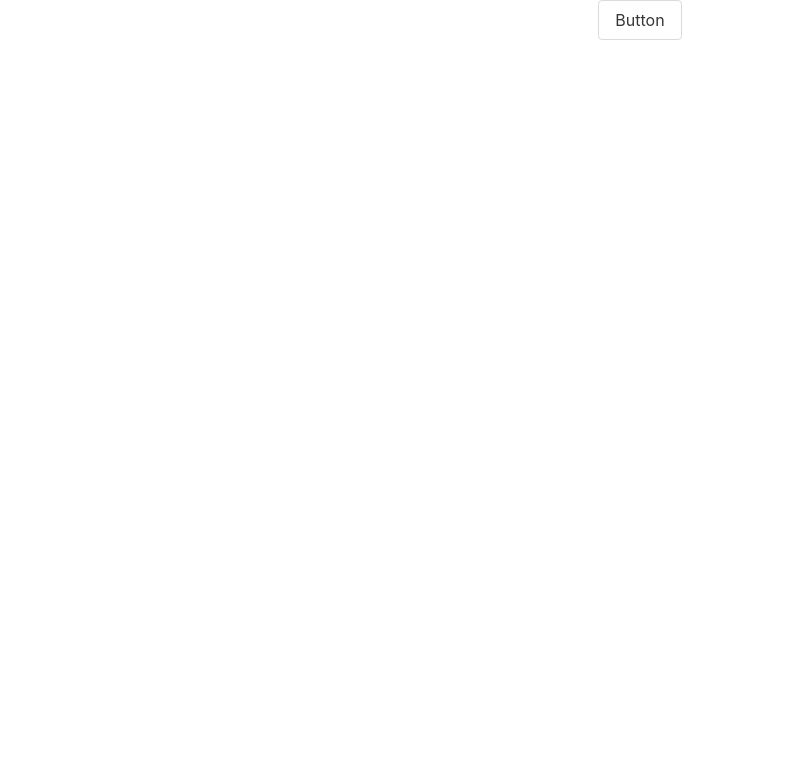
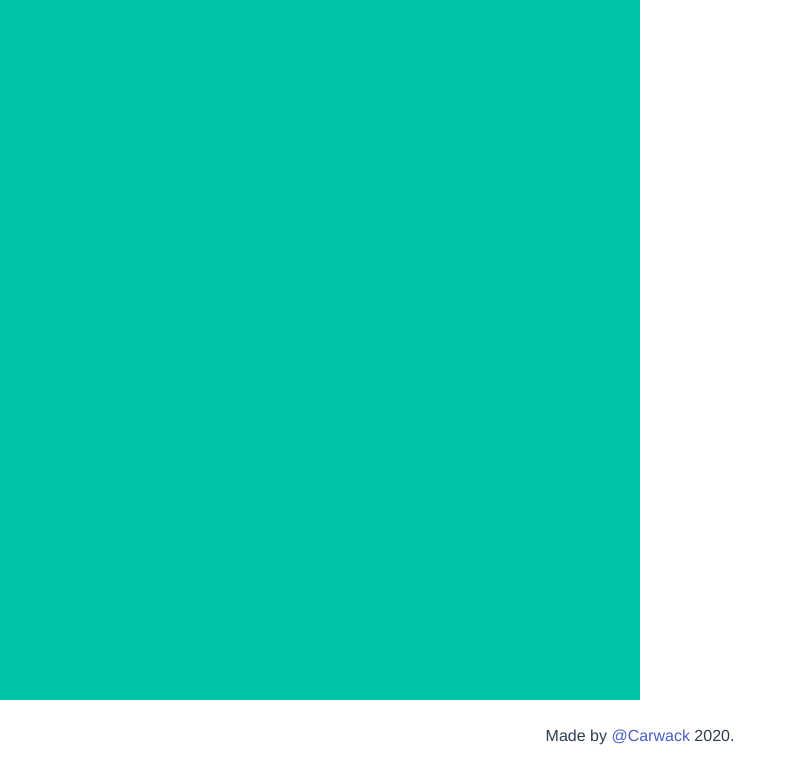
Before and after one commit to carwack/ml5-giphy, a Vue app: page / in a window 1280 px wide. Shown: the top 784 px of the page, without its empty margins (0-793 px from the left). Built offline with nearby package versions, Linux system fonts and the light colour scheme.

Commit message:
YEET in style 💅

```diff
--- a/src/App.vue
+++ b/src/App.vue
@@ -1,6 +1,18 @@
 <template>
   <div id="app">
-    <button class="button">Button</button>
+    <div class="content columns">
+      <div class="upload-wrapper column is-half">
+      </div>
+      <div class="result-wrapper column">
+        <div class="giphy-wrapper">
+        </div>
+      </div>
+    </div>
+    <footer class="footer">
+      <div class="content has-text-centered">
+        <p>Made by <a href="https://twitter.com/Carwack">@Carwack</a> 2020.</p>
+      </div>
+    </footer>
   </div>
 </template>
 
@@ -18,11 +30,66 @@ export default {
 body {
   margin: 0;
 }
+
 #app {
   font-family: 'Avenir', Helvetica, Arial, sans-serif;
   -webkit-font-smoothing: antialiased;
   -moz-osx-font-smoothing: grayscale;
   text-align: center;
   color: #2c3e50;
+
+  .content {
+    margin: 0;
+    height: calc(100vh - 100px);
+  }
+
+  .result-wrapper {
+    display: flex;
+    flex-direction: column;
+    align-items: center;
+    justify-content: center;
+    .giphy-wrapper {
+      max-width: 70%;
+      display: flex;
+      flex-direction: column;
+      img {
+        max-width: 100%;
+        max-height: 70vh;
+      }
+    }
+  }
+
+  .upload-wrapper {
+    background-color: #00c4a7;
+    display: flex;
+    flex-direction: column;
+    align-items: center;
+    justify-content: center;
+    .image-wrapper {
+      width: 70%;
+      border-radius: 10px 10px 10px 10px;
+      -moz-border-radius: 10px 10px 10px 10px;
+      -webkit-border-radius: 10px 10px 10px 10px;
+      border: 10px double #e8e8e8;
+      padding: 5px;
+      margin-bottom: 20px;
+      img {
+        max-width: 100%;
+        max-height: 30vh;
+      }
+    }
+    .file-name {
+      text-align: center;
+    }
+  }
+  .footer {
+    position: fixed;
+    bottom: 0;
+    left: 0;
+    width: 100%;
+    height: 100px;
+    background-color: #ffffff;
+    padding: 1.5rem 1.5rem 3rem;
+  }
 }
 </style>
```
